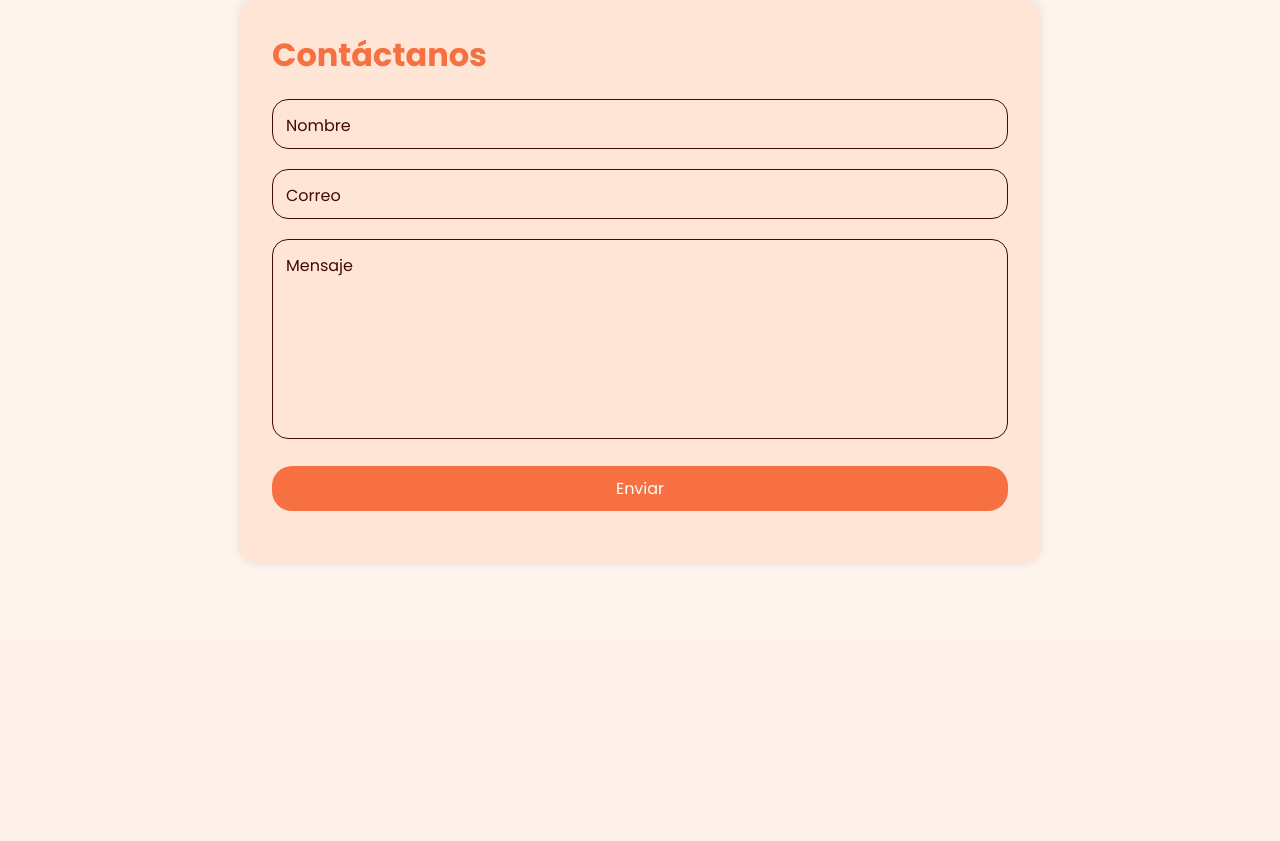
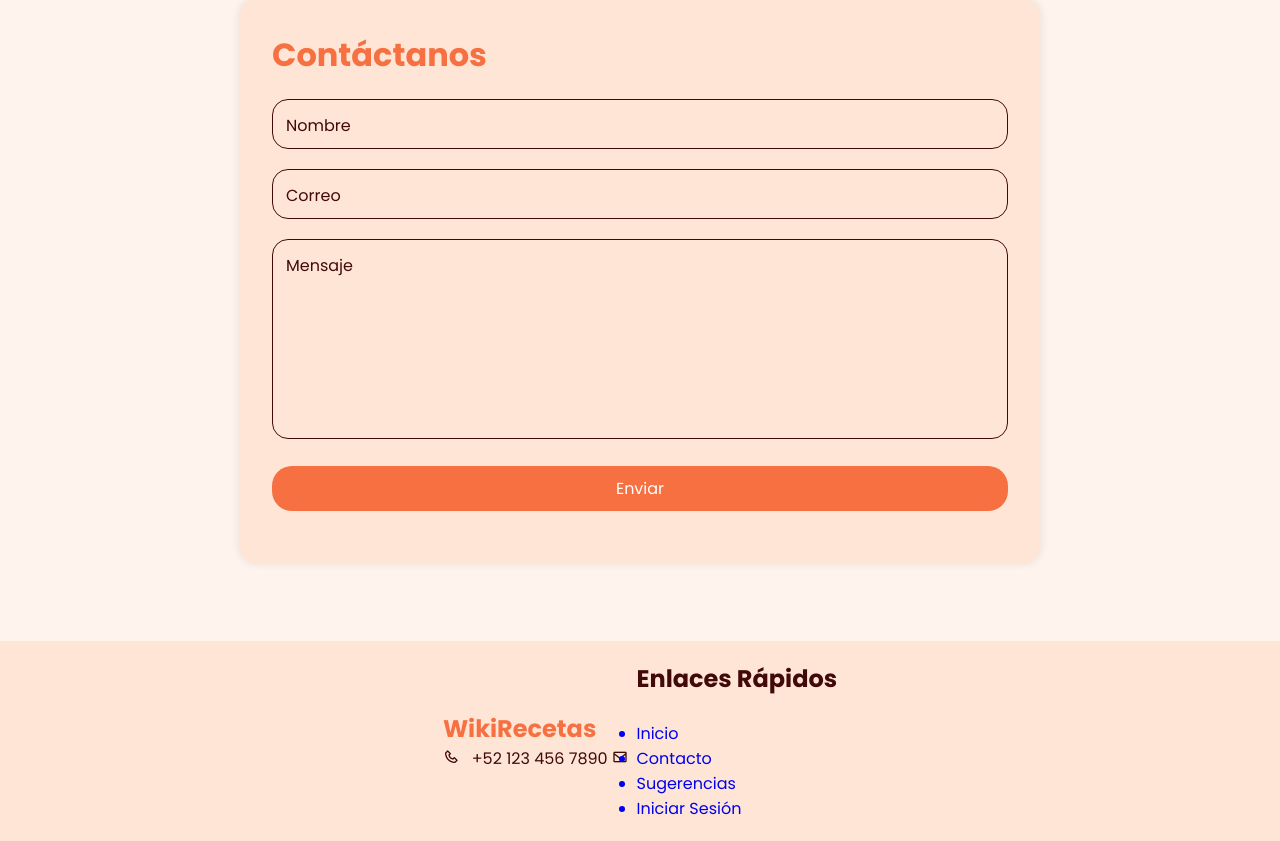
Before and after one commit to Misael-Barajas/WikiRecetas, a Flask app: page /info/contactar in a window 1280 px wide. Shown: the part 259-1100 px from the top of the page. Before the commit the page ends 822 px from the top, so only its background shows below. Run offline with Flask 3, Linux system fonts and the light colour scheme.

Commit message:
Add footer section with contact information and quick links

```diff
--- a/static/style.css
+++ b/static/style.css
@@ -393,3 +393,25 @@ main {
     transition: all 0.15s ease;
   }
 }
+
+.footer-content {
+  display: flex;
+  justify-content: center;
+  align-items: center;
+  background-color: var(--cardColor);
+  padding: 20px;
+}
+
+.footer-content .logo-text {
+  font-size: 24px;
+  font-weight: bold;
+  color: var(--primaryColor);
+}
+
+.footer-content p {
+  color: var(--textColor);
+}
+
+.footer-section .about {
+  margin-right: 120px;
+}
--- a/templates/base.html
+++ b/templates/base.html
@@ -27,4 +27,26 @@
 
     {% endblock %}
 </body>
+<footer>
+    <div class="footer-content">
+        <div class="footer-section about">
+            <h1 class="logo-text">WikiRecetas</h1>
+            <div class="contact">
+                <span><i class="bx bx-phone"></i> &nbsp; +52 123 456 7890</span>
+                <span><i class="bx bx-envelope"></i> &nbsp; </span>
+            </div>
+        </div>
+        <div class="footer-section links">
+            <h2>Enlaces Rápidos</h2>
+            <br>
+            <ul>
+                <a href="{{ url_for('inicio') }}"><li>Inicio</li></a>
+                <a href="{{ url_for('contactar') }}"><li>Contacto</li></a>
+                <a href="{{ url_for('sugerencias') }}"><li>Sugerencias</li></a>
+                <a href="{{ url_for('login') }}"><li>Iniciar Sesión</li></a>
+
+            </ul>
+        </div>
+    </div>
+</footer>
 </html>
```
